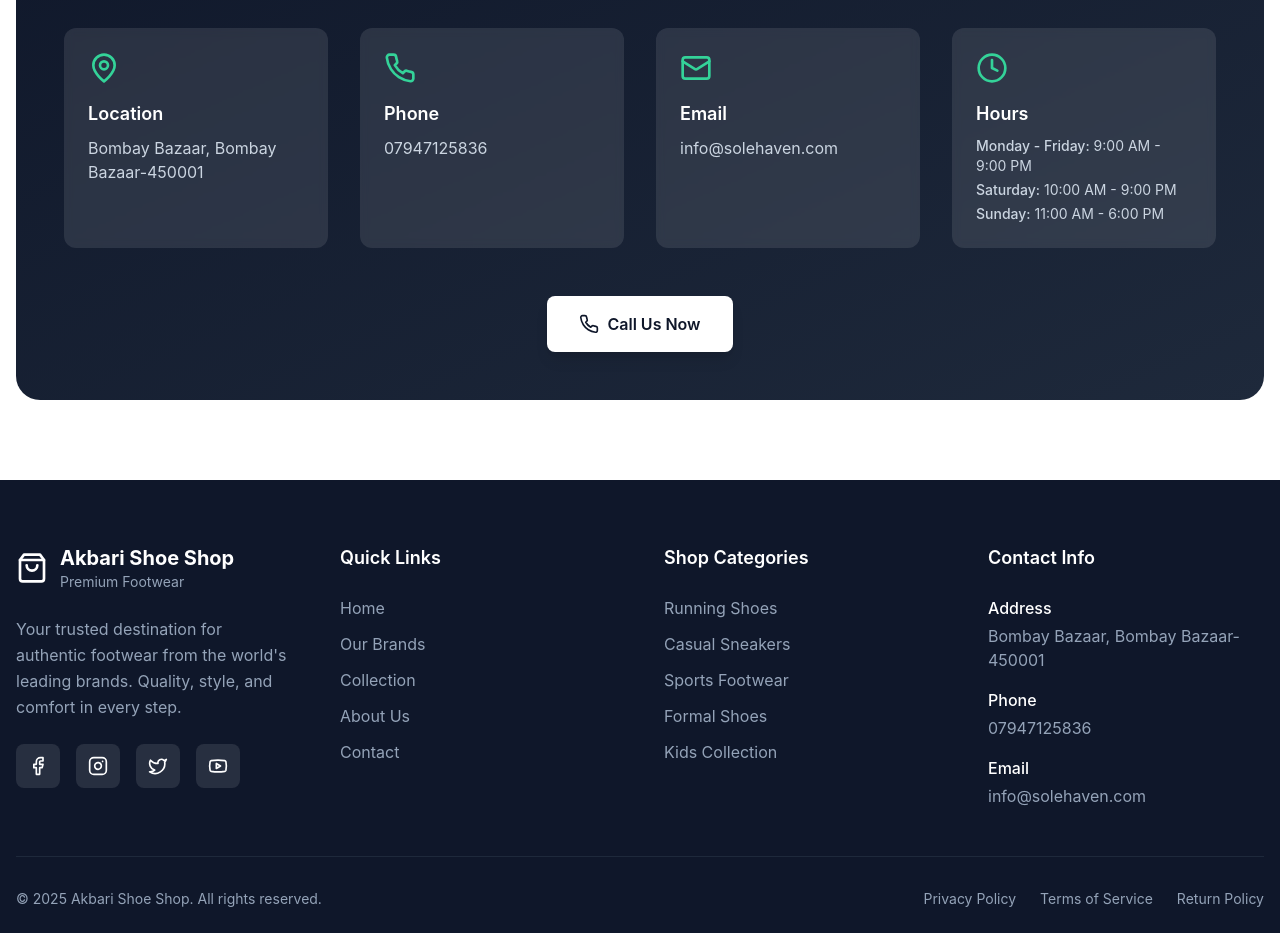
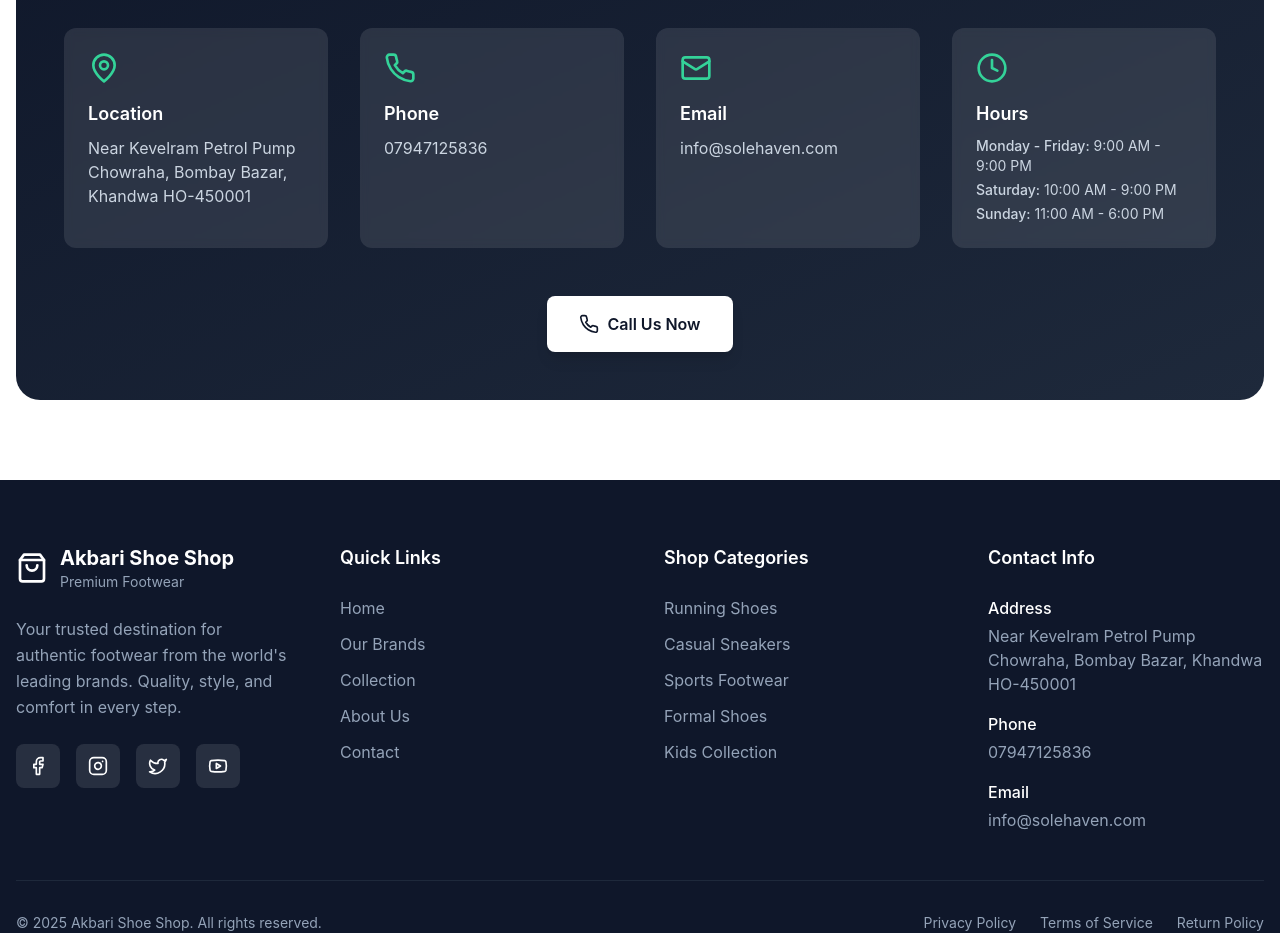
Before and after one commit to SayyamJain101/akbariShoeShop, a React (Vite) app: page / in a window 1280 px wide. Shown: the part 4540-5473 px from the top of the page. Built offline with nearby package versions, Linux system fonts and the light colour scheme.

Commit message:
Updated mockData.ts

```diff
--- a/src/data/mockData.ts
+++ b/src/data/mockData.ts
@@ -141,7 +141,7 @@ export const products: Product[] = [
 export const storeInfo: StoreInfo = {
   id: '1',
   store_name: 'Akbari Shoe Shop',
-  address: 'Bombay Bazaar, Bombay Bazaar-450001',
+  address: 'Near Kevelram Petrol Pump Chowraha, Bombay Bazar, Khandwa HO-450001',
   phone: '07947125836',
   email: 'info@solehaven.com',
   hours: {
```
